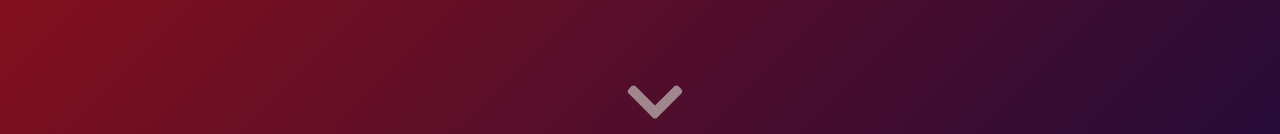
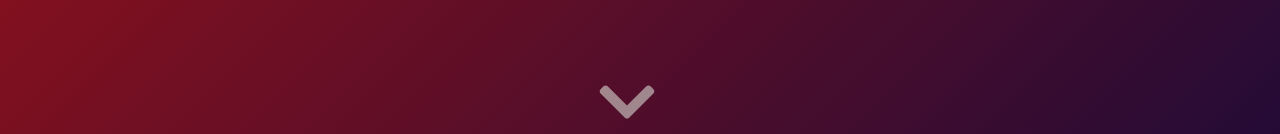
Before and after one commit to krushilnaik/krushilnaik.github.io, a React (Create React App) app: page / in a window 1280 px wide. Shown: the part 666-800 px from the top of the page. Built offline with nearby package versions, Linux system fonts and the light colour scheme.

Commit message:
Fix chevron jitter on animation start

```diff
--- a/src/components/scss/Intro.scss
+++ b/src/components/scss/Intro.scss
@@ -13,6 +13,7 @@
 
 	svg {
 		margin: 0 auto;
+		transform: translate3d(-50%, 0, 0);
 
 		path {
 			fill: rgba($color: honeydew, $alpha: 0.5);
```
